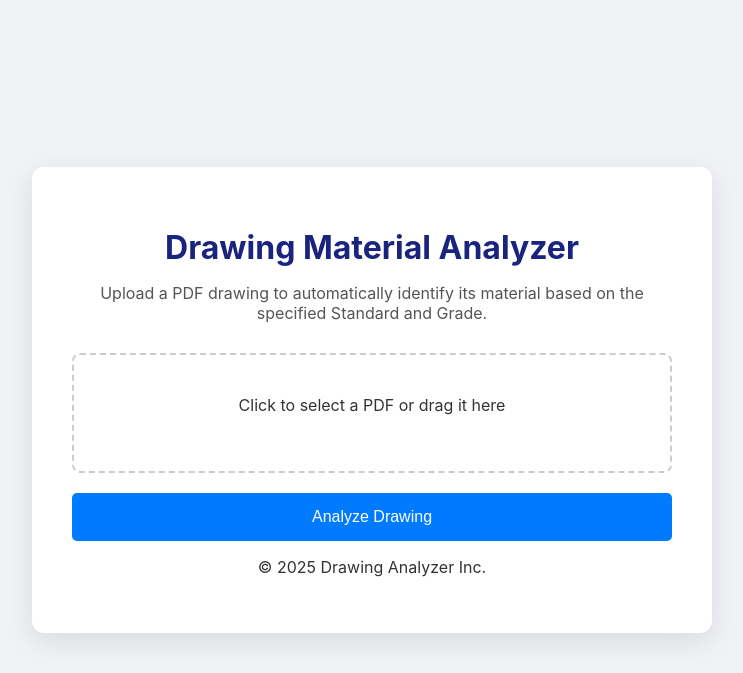
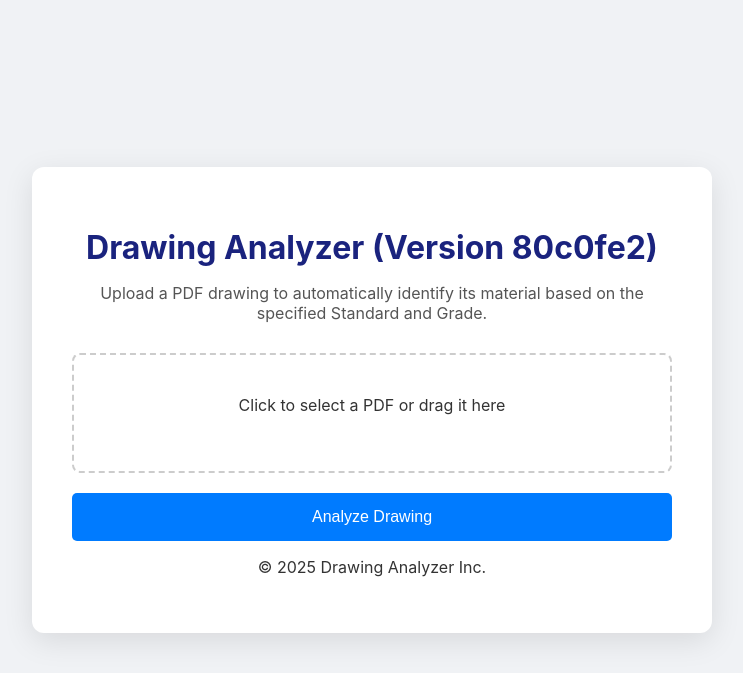
Before and after one commit to unitedrubber0-ops/laughing-disco, a Flask app: page / in a window 1280 px wide. Shown: the top 673 px of the page, without its empty margins (268-1011 px from the left). Run offline with Flask 3, Linux system fonts and the light colour scheme.

Commit message:
Test: Add version to H1 tag

```diff
--- a/templates/index.html
+++ b/templates/index.html
@@ -9,7 +9,7 @@
 <body>
     <div class="container">
         <header>
-            <h1>Drawing Material Analyzer</h1>
+            <h1>Drawing Analyzer (Version 80c0fe2)</h1>
             <p>Upload a PDF drawing to automatically identify its material based on the specified Standard and Grade.</p>
         </header>
 
```
